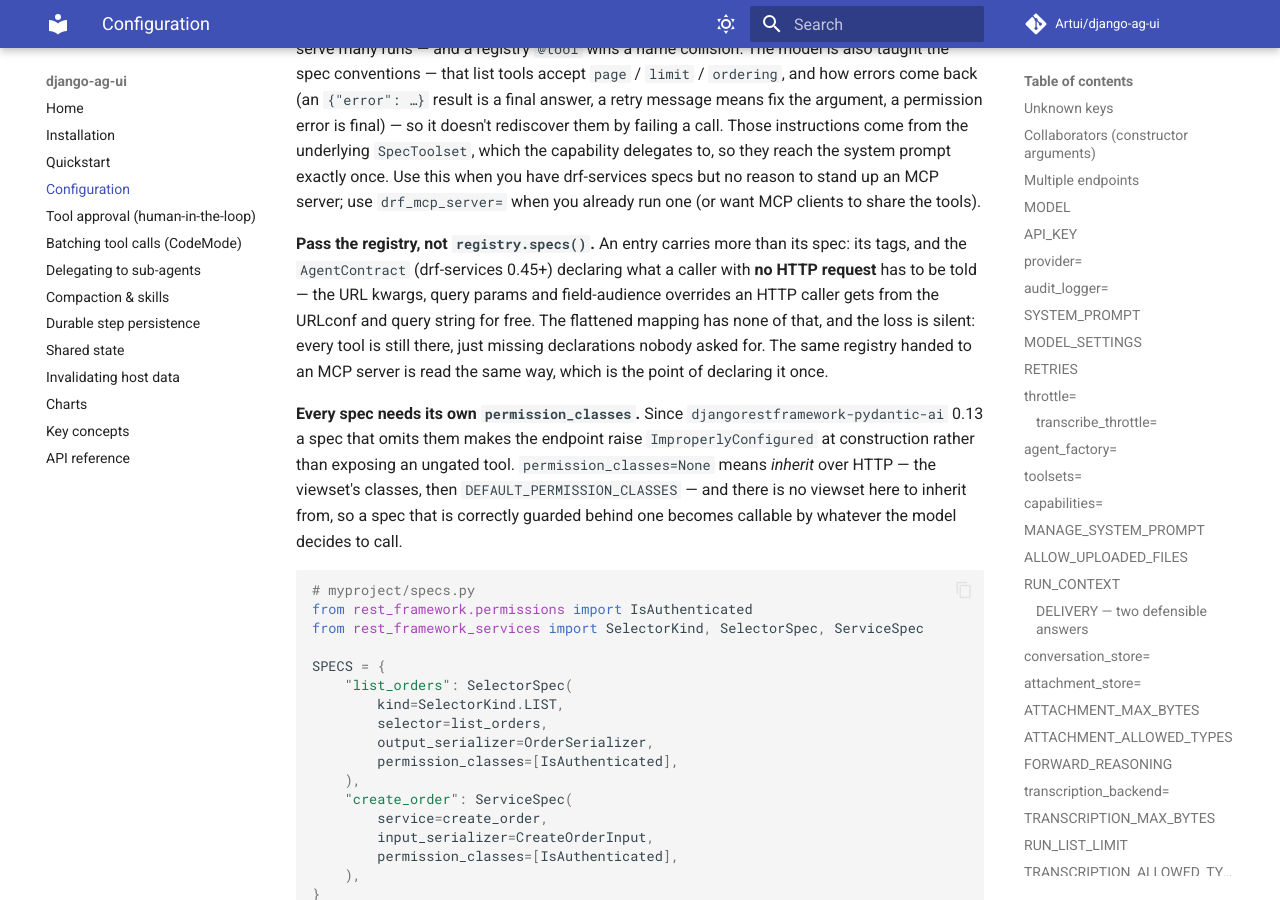
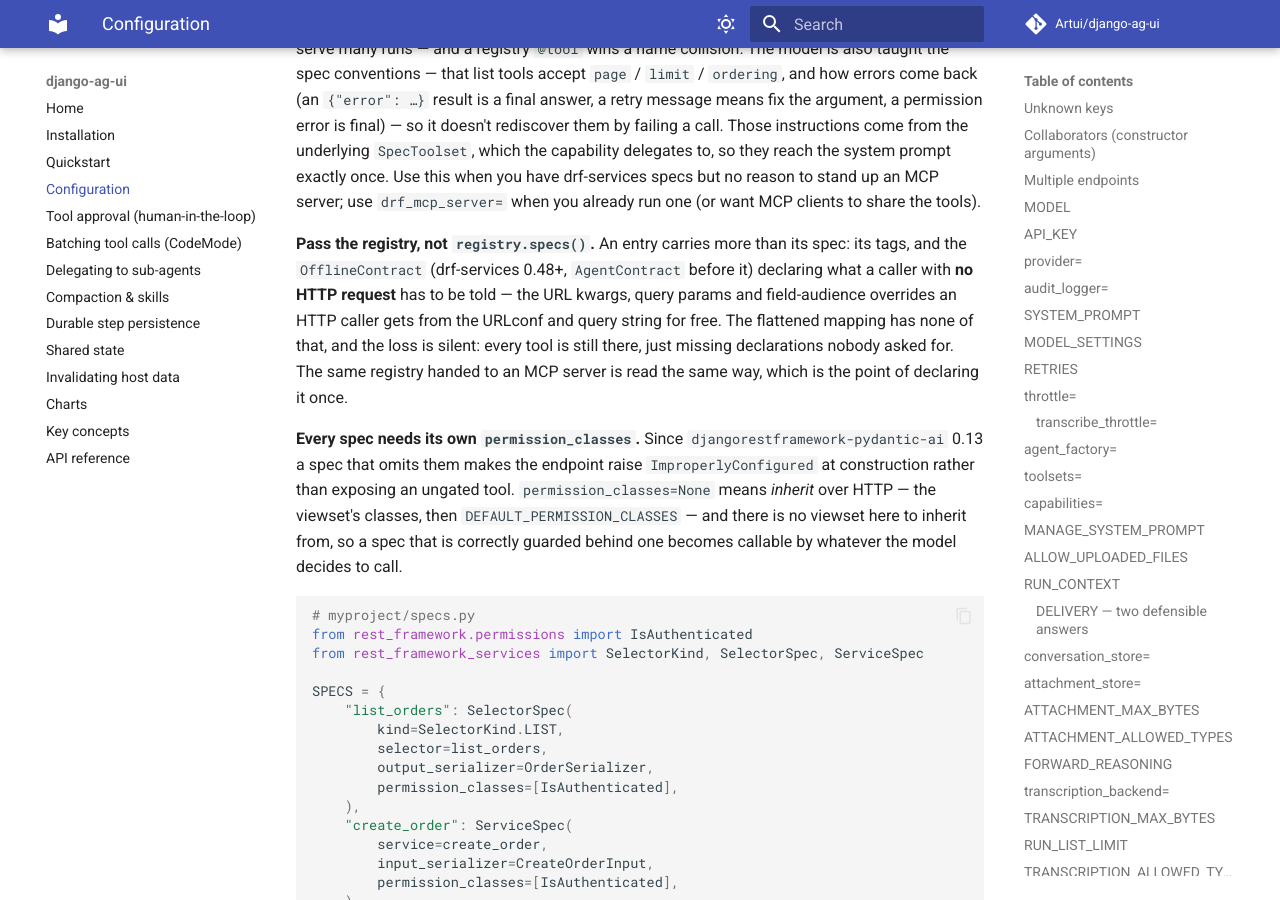
Before and after one commit to Artui/django-ag-ui, an MkDocs documentation site: the page built from docs/configuration.md, in a window 1280 px wide and 900 px high, scrolled down 16809 px. Built offline with MkDocs 1.6.1 and Material for MkDocs 9.7.7, drawn with Linux system fonts in a browser that asks for light colours; comment, search, counter and statistics services are not loaded.

```diff
--- a/docs/configuration.md
+++ b/docs/configuration.md
@@ -743,7 +743,7 @@ an MCP server; use `drf_mcp_server=` when you already run one (or want MCP
 clients to share the tools).
 
 **Pass the registry, not `registry.specs()`.** An entry carries more than its
-spec: its tags, and the `AgentContract` (drf-services 0.45+) declaring what a
+spec: its tags, and the `OfflineContract` (drf-services 0.48+, `AgentContract` before it) declaring what a
 caller with **no HTTP request** has to be told — the URL kwargs, query params
 and field-audience overrides an HTTP caller gets from the URLconf and query
 string for free. The flattened mapping has none of that, and the loss is silent:
--- a/pyproject.toml
+++ b/pyproject.toml
@@ -87,11 +87,11 @@ google = ["pydantic-ai-slim[google]>=2,<3"]
 # Pydantic-AI toolset (the agent calls DRF tools without a network hop).
 drf-mcp = ["djangorestframework-mcp-server>=0.35"]
 # Expose drf-services specs directly as agent tools via djangorestframework-
-# pydantic-ai's SpecCapability — no MCP server in the path (DJANGO_AG_UI["SERVICE_SPECS"]).
+# pydantic-ai's SpecCapability -- no MCP server in the path (service_specs=).
 spec-tools = ["djangorestframework-pydantic-ai>=0.20"]
 # pydantic-ai-harness capabilities (lazy-imported; core stays slim): step
 # persistence, compaction, subagents, and the rest of the graduated set. Attach
-# via DJANGO_AG_UI["CAPABILITIES"].
+# via capabilities=.
 harness = ["pydantic-ai-harness>=0.13"]
 # CodeMode as well — wrapping many tools (e.g. the drf-mcp bridge) into one
 # sandboxed `run_code`. Separate because the sandbox (`pydantic-monty`) is
```
Also changed, not shown: CHANGELOG.md (+13 -0 lines), 2 other files.
